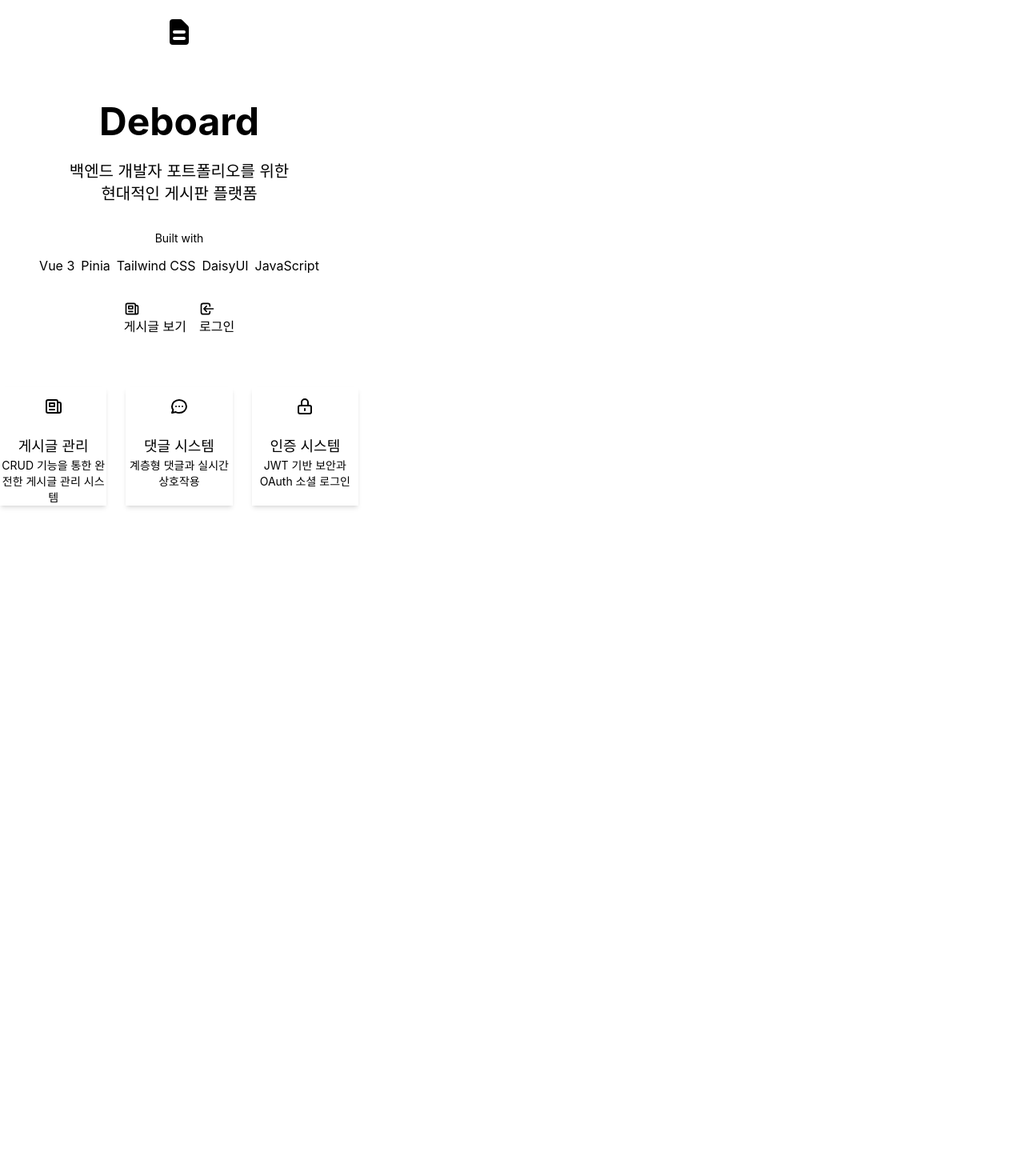
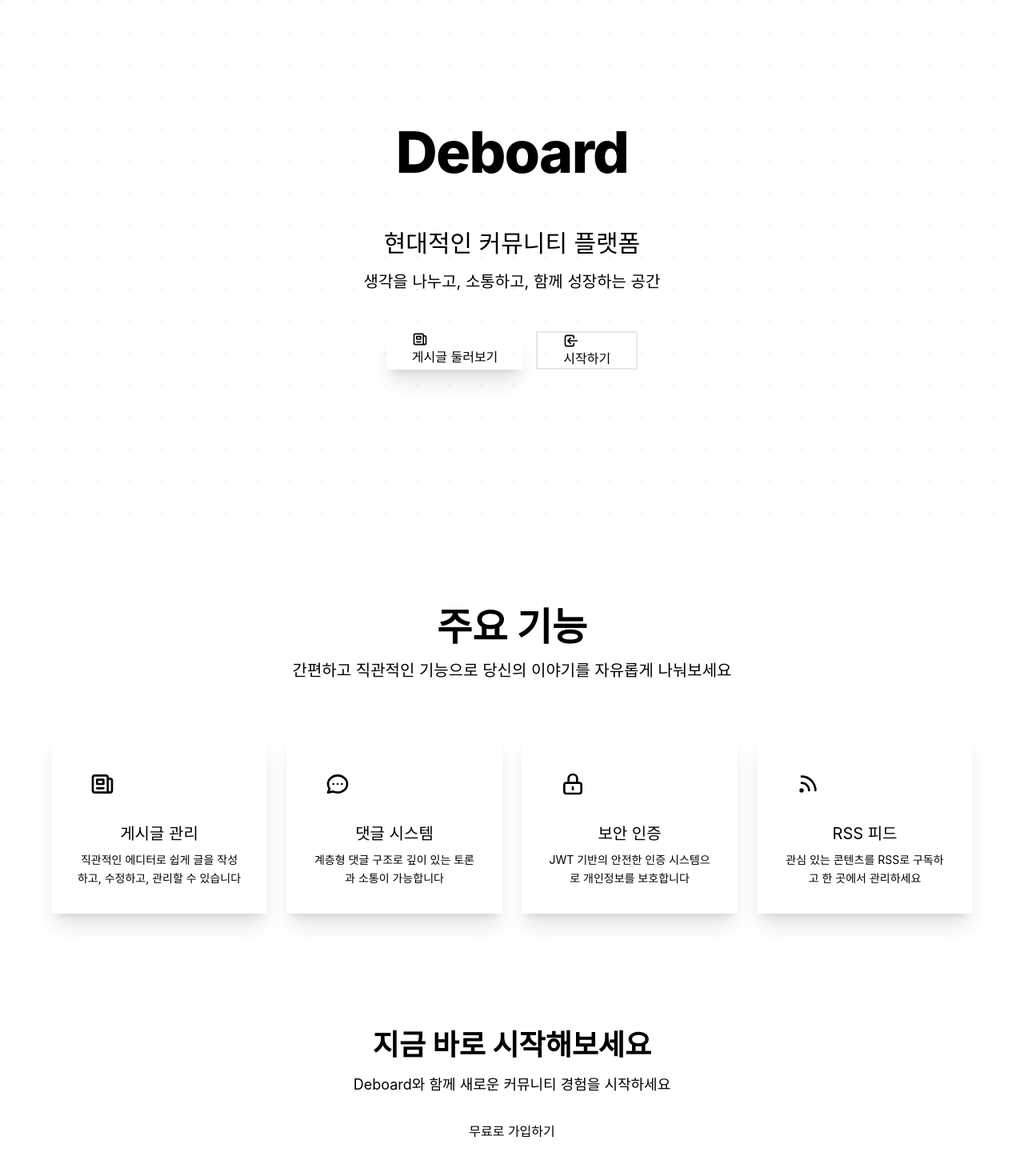
Before and after one commit to myh7754/DeboardV2Front, a Vue app: page / in a window 1280 px wide. Shown: the top 1460 px of the page at 80% size. Before the commit the page ends 800 px from the top, so only its background shows below. Built offline with nearby package versions, Linux system fonts and the light colour scheme; no server answers; what axios-auth-refresh would draw is missing.

Commit message:
style: update main page design

```diff
--- a/src/pages/HomePage.vue
+++ b/src/pages/HomePage.vue
@@ -1,114 +1,169 @@
 <template>
-  <div class="hero min-h-screen bg-gradient-to-br from-primary/10 to-secondary/10">
-    <div class="hero-content text-center">
-      <div class="max-w-md">
-        <!-- 로고/아이콘 -->
-        <div class="mb-8">
-          <div class="inline-flex items-center justify-center w-20 h-20 bg-primary text-primary-content rounded-full mb-4">
-            <svg class="w-10 h-10" fill="currentColor" viewBox="0 0 20 20">
-              <path fill-rule="evenodd" d="M4 4a2 2 0 012-2h4.586A2 2 0 0112 2.586L15.414 6A2 2 0 0116 7.414V16a2 2 0 01-2 2H6a2 2 0 01-2-2V4zm2 6a1 1 0 011-1h6a1 1 0 110 2H7a1 1 0 01-1-1zm1 3a1 1 0 100 2h6a1 1 0 100-2H7z" clip-rule="evenodd"></path>
-            </svg>
-          </div>
+  <div class="min-h-screen bg-base-200">
+    <!-- 히어로 섹션 -->
+    <section class="relative overflow-hidden bg-gradient-to-br from-primary via-primary/90 to-secondary min-h-[85vh] flex items-center">
+      <!-- 배경 패턴 -->
+      <div class="absolute inset-0 opacity-10">
+        <div class="absolute inset-0" style="background-image: radial-gradient(circle at 2px 2px, currentColor 1px, transparent 0); background-size: 40px 40px;"></div>
       </div>
 
+      <div class="container mx-auto px-4 py-20 relative z-10">
+        <div class="max-w-4xl mx-auto text-center">
           <!-- 메인 타이틀 -->
-        <h1 class="text-5xl font-bold text-base-content mb-6">
+          <div class="mb-8 animate-fade-in">
+            <h1 class="text-6xl md:text-7xl font-extrabold text-base-100 mb-6 tracking-tight">
               Deboard
             </h1>
+            <div class="w-24 h-1 bg-base-100 mx-auto rounded-full"></div>
+          </div>
 
           <!-- 서브 타이틀 -->
-        <p class="text-xl text-base-content/80 mb-8">
-          백엔드 개발자 포트폴리오를 위한<br>
-          현대적인 게시판 플랫폼
+          <p class="text-2xl md:text-3xl text-base-100/90 mb-4 font-light">
+            현대적인 커뮤니티 플랫폼
+          </p>
+          <p class="text-lg md:text-xl text-base-100/70 mb-12 max-w-2xl mx-auto">
+            생각을 나누고, 소통하고, 함께 성장하는 공간
           </p>
 
-        <!-- 기술 스택 -->
-        <div class="mb-8">
-          <p class="text-sm text-base-content/60 mb-3">Built with</p>
-          <div class="flex flex-wrap justify-center gap-2">
-            <span class="badge badge-primary badge-lg">Vue 3</span>
-            <span class="badge badge-secondary badge-lg">Pinia</span>
-            <span class="badge badge-accent badge-lg">Tailwind CSS</span>
-            <span class="badge badge-info badge-lg">DaisyUI</span>
-            <span class="badge badge-success badge-lg">JavaScript</span>
-          </div>
-        </div>
-
           <!-- CTA 버튼들 -->
-        <div class="flex flex-col sm:flex-row gap-4 justify-center">
+          <div class="flex flex-col sm:flex-row gap-4 justify-center mb-16">
             <router-link
               to="/posts"
-            class="btn btn-primary btn-lg gap-2"
+              class="btn btn-lg bg-base-100 text-primary hover:bg-base-100/90 border-0 shadow-xl gap-2 px-8"
             >
               <svg class="w-5 h-5" fill="none" stroke="currentColor" viewBox="0 0 24 24">
                 <path stroke-linecap="round" stroke-linejoin="round" stroke-width="2" d="M19 20H5a2 2 0 01-2-2V6a2 2 0 012-2h10a2 2 0 012 2v1m2 13a2 2 0 01-2-2V7m2 13a2 2 0 002-2V9a2 2 0 00-2-2h-2m-4-3H9M7 16h6M7 8h6v4H7V8z"></path>
               </svg>
-            게시글 보기
+              게시글 둘러보기
             </router-link>
 
             <router-link
               v-if="!authStore.isLoggedIn"
               to="/login"
-            class="btn btn-outline btn-lg gap-2"
+              class="btn btn-lg btn-outline border-2 border-base-100 text-base-100 hover:bg-base-100 hover:text-primary gap-2 px-8"
             >
               <svg class="w-5 h-5" fill="none" stroke="currentColor" viewBox="0 0 24 24">
                 <path stroke-linecap="round" stroke-linejoin="round" stroke-width="2" d="M11 16l-4-4m0 0l4-4m-4 4h14m-5 4v1a3 3 0 01-3 3H6a3 3 0 01-3-3V7a3 3 0 013-3h7a3 3 0 013 3v1"></path>
               </svg>
-            로그인
+              시작하기
             </router-link>
 
             <router-link
               v-if="authStore.isLoggedIn"
               to="/posts/new"
-            class="btn btn-outline btn-lg gap-2"
+              class="btn btn-lg btn-outline border-2 border-base-100 text-base-100 hover:bg-base-100 hover:text-primary gap-2 px-8"
             >
               <svg class="w-5 h-5" fill="none" stroke="currentColor" viewBox="0 0 24 24">
                 <path stroke-linecap="round" stroke-linejoin="round" stroke-width="2" d="M12 6v6m0 0v6m0-6h6m-6 0H6"></path>
               </svg>
-            글쓰기
+              새 글 작성
             </router-link>
           </div>
+        </div>
+      </div>
+    </section>
 
-        <!-- 기능 소개 -->
-        <div class="mt-16 grid grid-cols-1 md:grid-cols-3 gap-6">
-          <div class="card bg-base-100 shadow-md">
-            <div class="card-body text-center">
-              <div class="mx-auto mb-3 w-12 h-12 bg-primary/20 rounded-full flex items-center justify-center">
-                <svg class="w-6 h-6 text-primary" fill="none" stroke="currentColor" viewBox="0 0 24 24">
+    <!-- 기능 소개 섹션 -->
+    <section class="py-20 bg-base-200">
+      <div class="container mx-auto px-4">
+        <div class="text-center mb-16">
+          <h2 class="text-4xl md:text-5xl font-bold text-base-content mb-4">
+            주요 기능
+          </h2>
+          <p class="text-xl text-base-content/70 max-w-2xl mx-auto">
+            간편하고 직관적인 기능으로 당신의 이야기를 자유롭게 나눠보세요
+          </p>
+        </div>
+
+        <div class="grid grid-cols-1 md:grid-cols-2 lg:grid-cols-4 gap-6 max-w-6xl mx-auto">
+          <!-- 게시글 관리 -->
+          <div class="card bg-base-100 shadow-xl hover:shadow-2xl transition-all duration-300 hover:-translate-y-2">
+            <div class="card-body items-center text-center p-8">
+              <div class="w-16 h-16 bg-primary/10 rounded-2xl flex items-center justify-center mb-4">
+                <svg class="w-8 h-8 text-primary" fill="none" stroke="currentColor" viewBox="0 0 24 24">
                   <path stroke-linecap="round" stroke-linejoin="round" stroke-width="2" d="M19 20H5a2 2 0 01-2-2V6a2 2 0 012-2h10a2 2 0 012 2v1m2 13a2 2 0 01-2-2V7m2 13a2 2 0 002-2V9a2 2 0 00-2-2h-2m-4-3H9M7 16h6M7 8h6v4H7V8z"></path>
                 </svg>
               </div>
-              <h3 class="card-title text-lg justify-center">게시글 관리</h3>
-              <p class="text-sm text-base-content/70">CRUD 기능을 통한 완전한 게시글 관리 시스템</p>
+              <h3 class="card-title text-xl mb-2">게시글 관리</h3>
+              <p class="text-base-content/70 text-sm leading-relaxed">
+                직관적인 에디터로 쉽게 글을 작성하고, 수정하고, 관리할 수 있습니다
+              </p>
             </div>
           </div>
 
-          <div class="card bg-base-100 shadow-md">
-            <div class="card-body text-center">
-              <div class="mx-auto mb-3 w-12 h-12 bg-secondary/20 rounded-full flex items-center justify-center">
-                <svg class="w-6 h-6 text-secondary" fill="none" stroke="currentColor" viewBox="0 0 24 24">
+          <!-- 댓글 시스템 -->
+          <div class="card bg-base-100 shadow-xl hover:shadow-2xl transition-all duration-300 hover:-translate-y-2">
+            <div class="card-body items-center text-center p-8">
+              <div class="w-16 h-16 bg-secondary/10 rounded-2xl flex items-center justify-center mb-4">
+                <svg class="w-8 h-8 text-secondary" fill="none" stroke="currentColor" viewBox="0 0 24 24">
                   <path stroke-linecap="round" stroke-linejoin="round" stroke-width="2" d="M8 12h.01M12 12h.01M16 12h.01M21 12c0 4.418-4.03 8-9 8a9.863 9.863 0 01-4.255-.949L3 20l1.395-3.72C3.512 15.042 3 13.574 3 12c0-4.418 4.03-8 9-8s9 3.582 9 8z"></path>
                 </svg>
               </div>
-              <h3 class="card-title text-lg justify-center">댓글 시스템</h3>
-              <p class="text-sm text-base-content/70">계층형 댓글과 실시간 상호작용</p>
+              <h3 class="card-title text-xl mb-2">댓글 시스템</h3>
+              <p class="text-base-content/70 text-sm leading-relaxed">
+                계층형 댓글 구조로 깊이 있는 토론과 소통이 가능합니다
+              </p>
             </div>
           </div>
 
-          <div class="card bg-base-100 shadow-md">
-            <div class="card-body text-center">
-              <div class="mx-auto mb-3 w-12 h-12 bg-accent/20 rounded-full flex items-center justify-center">
-                <svg class="w-6 h-6 text-accent" fill="none" stroke="currentColor" viewBox="0 0 24 24">
+          <!-- 인증 시스템 -->
+          <div class="card bg-base-100 shadow-xl hover:shadow-2xl transition-all duration-300 hover:-translate-y-2">
+            <div class="card-body items-center text-center p-8">
+              <div class="w-16 h-16 bg-accent/10 rounded-2xl flex items-center justify-center mb-4">
+                <svg class="w-8 h-8 text-accent" fill="none" stroke="currentColor" viewBox="0 0 24 24">
                   <path stroke-linecap="round" stroke-linejoin="round" stroke-width="2" d="M12 15v2m-6 4h12a2 2 0 002-2v-6a2 2 0 00-2-2H6a2 2 0 00-2 2v6a2 2 0 002 2zm10-10V7a4 4 0 00-8 0v4h8z"></path>
                 </svg>
               </div>
-              <h3 class="card-title text-lg justify-center">인증 시스템</h3>
-              <p class="text-sm text-base-content/70">JWT 기반 보안과 OAuth 소셜 로그인</p>
+              <h3 class="card-title text-xl mb-2">보안 인증</h3>
+              <p class="text-base-content/70 text-sm leading-relaxed">
+                JWT 기반의 안전한 인증 시스템으로 개인정보를 보호합니다
+              </p>
+            </div>
+          </div>
+
+          <!-- RSS 피드 -->
+          <div class="card bg-base-100 shadow-xl hover:shadow-2xl transition-all duration-300 hover:-translate-y-2">
+            <div class="card-body items-center text-center p-8">
+              <div class="w-16 h-16 bg-info/10 rounded-2xl flex items-center justify-center mb-4">
+                <svg class="w-8 h-8 text-info" fill="none" stroke="currentColor" viewBox="0 0 24 24">
+                  <path stroke-linecap="round" stroke-linejoin="round" stroke-width="2" d="M6 5c7.18 0 13 5.82 13 13M6 11a7 7 0 017 7m-6 0a1 1 0 11-2 0 1 1 0 012 0z"></path>
+                </svg>
+              </div>
+              <h3 class="card-title text-xl mb-2">RSS 피드</h3>
+              <p class="text-base-content/70 text-sm leading-relaxed">
+                관심 있는 콘텐츠를 RSS로 구독하고 한 곳에서 관리하세요
+              </p>
             </div>
           </div>
         </div>
       </div>
+    </section>
+
+    <!-- 하단 CTA 섹션 -->
+    <section class="py-16 bg-base-100">
+      <div class="container mx-auto px-4 text-center">
+        <h2 class="text-3xl md:text-4xl font-bold text-base-content mb-4">
+          지금 바로 시작해보세요
+        </h2>
+        <p class="text-lg text-base-content/70 mb-8 max-w-xl mx-auto">
+          Deboard와 함께 새로운 커뮤니티 경험을 시작하세요
+        </p>
+        <router-link
+          v-if="!authStore.isLoggedIn"
+          to="/signup"
+          class="btn btn-primary btn-lg gap-2"
+        >
+          무료로 가입하기
+        </router-link>
+        <router-link
+          v-else
+          to="/posts"
+          class="btn btn-primary btn-lg gap-2"
+        >
+          게시글 보러가기
+        </router-link>
       </div>
+    </section>
   </div>
 </template>
 
@@ -117,3 +172,20 @@ import { useAuthStore } from '../stores/AuthStore';
 
 const authStore = useAuthStore();
 </script>
+
+<style scoped>
+@keyframes fade-in {
+  from {
+    opacity: 0;
+    transform: translateY(20px);
+  }
+  to {
+    opacity: 1;
+    transform: translateY(0);
+  }
+}
+
+.animate-fade-in {
+  animation: fade-in 0.8s ease-out;
+}
+</style>
```
Lines whose indentation alone changed are shown as unchanged.
